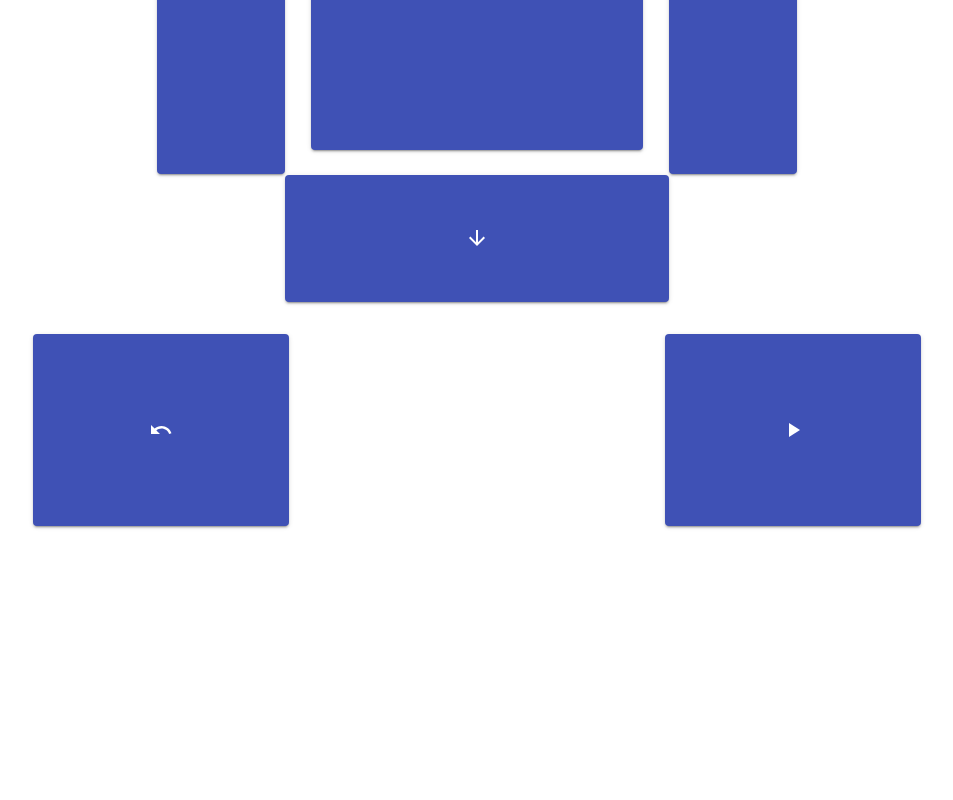
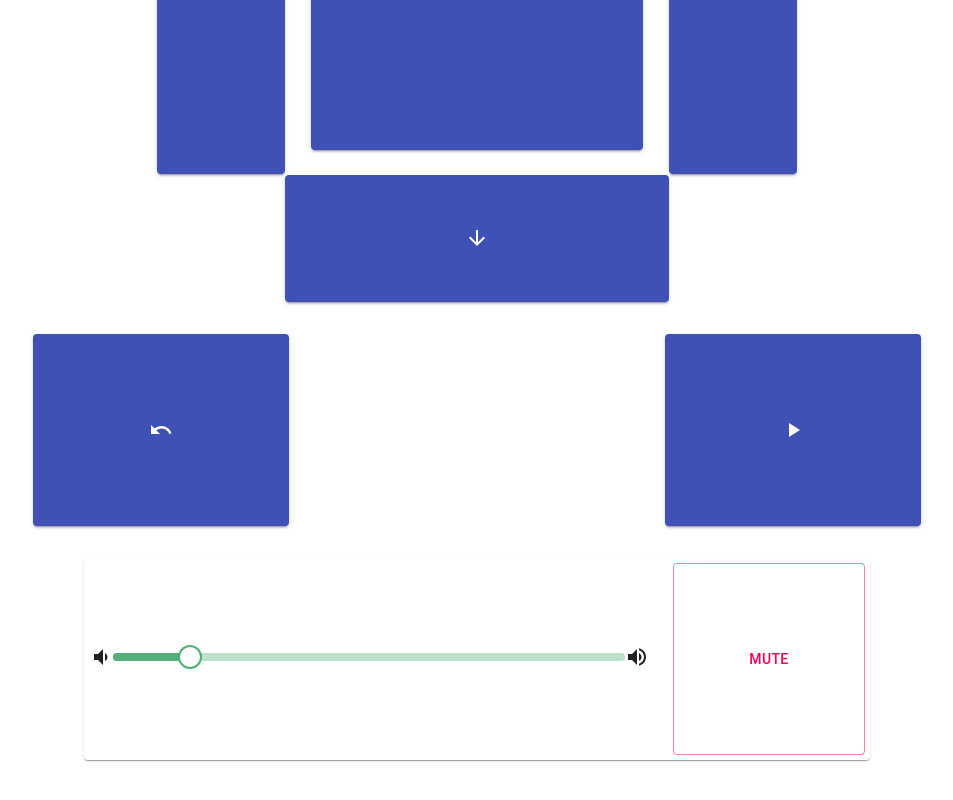
Before and after one commit to mesmerizingYeti/entertainment-remote, a React (Create React App) app in the folder client/: page / in a window 1280 px wide. Shown: the part 642-1442 px from the top of the page, without its empty margins (163-1116 px from the left). Before the commit the page ends 1176 px from the top, so only its background shows below. Built offline with nearby package versions, Linux system fonts and the light colour scheme.

Commit message:
Added all components for RemoteControl

```diff
--- a/client/src/components/RemoteControl/RemoteControl.js
+++ b/client/src/components/RemoteControl/RemoteControl.js
@@ -10,6 +10,7 @@ import UndoIcon from '@material-ui/icons/Undo';
 import PlayArrowIcon from '@material-ui/icons/PlayArrow';
 
 import DirectionPad from "../DirectionPad";
+import VolumeControl from "../VolumeControl";
 
 const useStyles = makeStyles({
   powerButton: {
@@ -98,6 +99,16 @@ const RemoteControl = () => {
             <PlayArrowIcon />
           </Button>
         </Grid>
+        <Grid
+          item
+          container
+          direction="row"
+          justify="center"
+          alignItems="center"
+          className={classes.directionPad}
+        >
+          <VolumeControl />
+        </Grid>
       </Grid>
     </>
   )
--- a/client/src/components/VolumeControl/VolumeControl.js
+++ b/client/src/components/VolumeControl/VolumeControl.js
@@ -1,10 +1,111 @@
-import React from "react";
-import { Paper } from "@material-ui/core";
+import React, { useState } from "react";
+import {
+  Grid,
+  Paper,
+  Slider,
+  Button
+} from "@material-ui/core";
+import { makeStyles, withStyles } from "@material-ui/core/styles";
+import VolumeDown from '@material-ui/icons/VolumeDown';
+import VolumeUp from '@material-ui/icons/VolumeUp';
+
+const useStyles = makeStyles({
+  paper: {
+    padding: "5px"
+  },
+  volumeIcons: {
+    color: "white"
+  },
+  slider: {
+    width: "40vw"
+  },
+  muteButton: {
+    width: "15vw",
+    height: "15vw",
+  },
+});
+
+const VolumeSlider = withStyles({
+  root: {
+    color: '#52af77',
+    height: 8,
+    width: "40vw"
+  },
+  thumb: {
+    height: 24,
+    width: 24,
+    backgroundColor: '#fff',
+    border: '2px solid currentColor',
+    marginTop: -8,
+    marginLeft: -12,
+    '&:focus, &:hover, &$active': {
+      boxShadow: 'inherit',
+    },
+  },
+  active: {},
+  valueLabel: {
+    left: 'calc(-50% + 4px)',
+  },
+  track: {
+    height: 8,
+    borderRadius: 4,
+  },
+  rail: {
+    height: 8,
+    borderRadius: 4,
+  },
+})(Slider);
 
 const VolumeControl = () => {
+  const classes = useStyles();
+  const [volume, setVolume] = useState(15);
+
+  const handleChange = (event, newVolume) => {
+    setVolume(newVolume);
+  }
+
   return (
-    <>
-    </>
+    <Paper className={classes.paper}>
+      <Grid
+        container
+        justify="space-around"
+        alignItems="center"
+        spacing={3}
+      >
+        <Grid item>
+          <Grid
+            container
+            direction="row"
+            justify="center"
+            alignItems="center"
+          >
+            <Grid item>
+              <VolumeDown />
+            </Grid>
+            <Grid item>
+              <VolumeSlider
+                valueLabelDisplay="auto"
+                value={volume}
+                onChange={handleChange}
+              />
+            </Grid>
+            <Grid item>
+              <VolumeUp />
+            </Grid>
+          </Grid>
+        </Grid>
+        <Grid item>
+          <Button
+            variant="outlined"
+            color="secondary"
+            className={classes.muteButton}
+          >
+            Mute
+          </Button>
+        </Grid>
+      </Grid>
+    </Paper>
+
   );
 };
 
```
Also changed, not shown: 1 other file (tests, documents, lock files or other folders).
